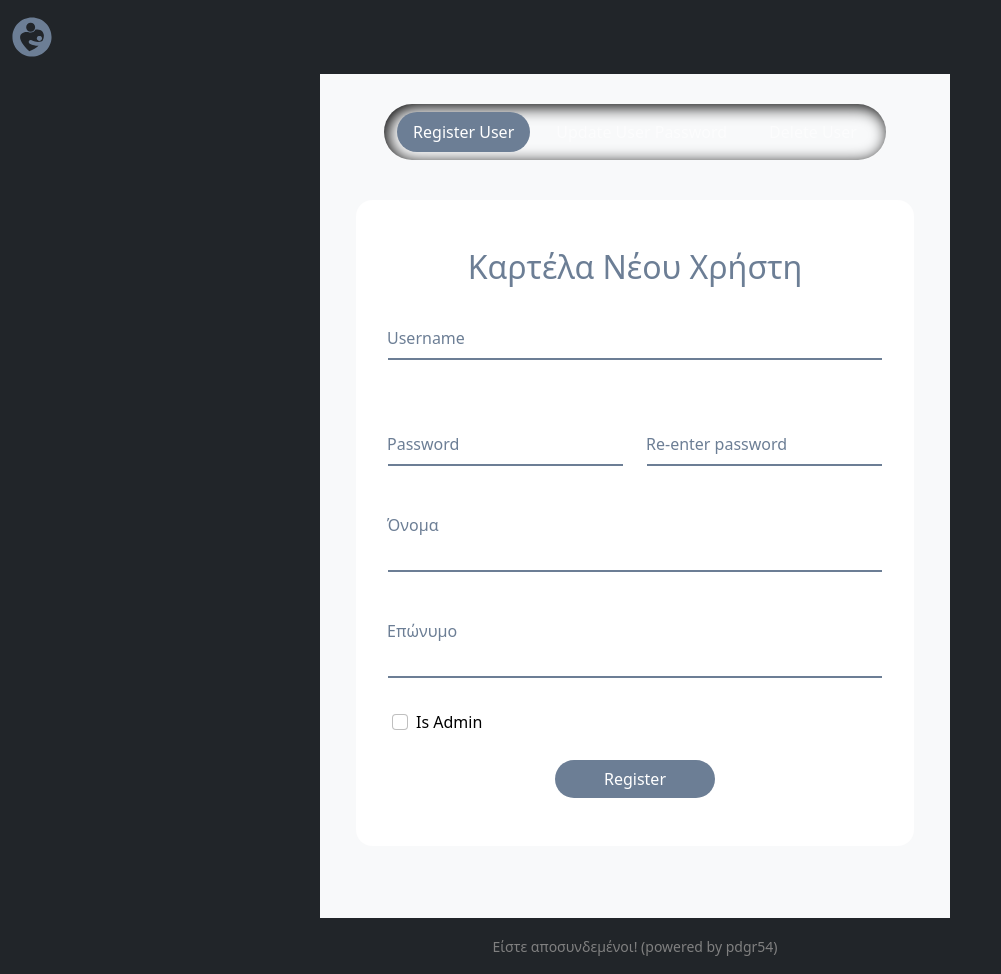
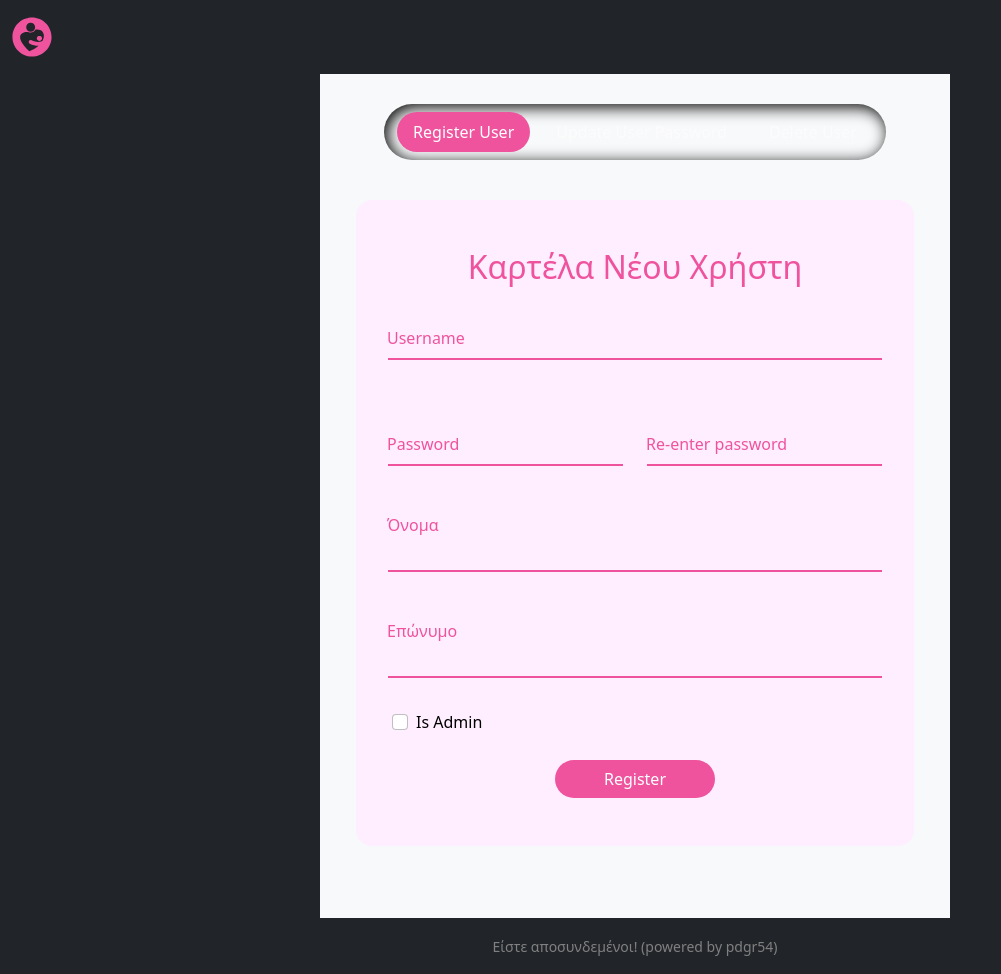
Before and after one commit to zdetor54/the-fetus, a Flask app: page /signup in a window 1280 px wide. Shown: the whole page, without its empty margins (0-1001 px from the left). Run offline with Flask 3, Linux system fonts and the light colour scheme.

Commit message:
stylistic changes

```diff
--- a/fetusapp/static/style.css
+++ b/fetusapp/static/style.css
@@ -3,9 +3,9 @@
     /* Define color variables */
     --calming-blue: #297FB9;          /* Primary button color */
     --vibrant-pink: #EF539E;
-    --vibrant-pink: #ff4f40;
+    /* --vibrant-pink: #ff4f40;
     --vibrant-pink: #9FE870;
-    --vibrant-pink: #6c7e95;
+    --vibrant-pink: #6c7e95; */
     background-color: #212529;
 }
 
```
